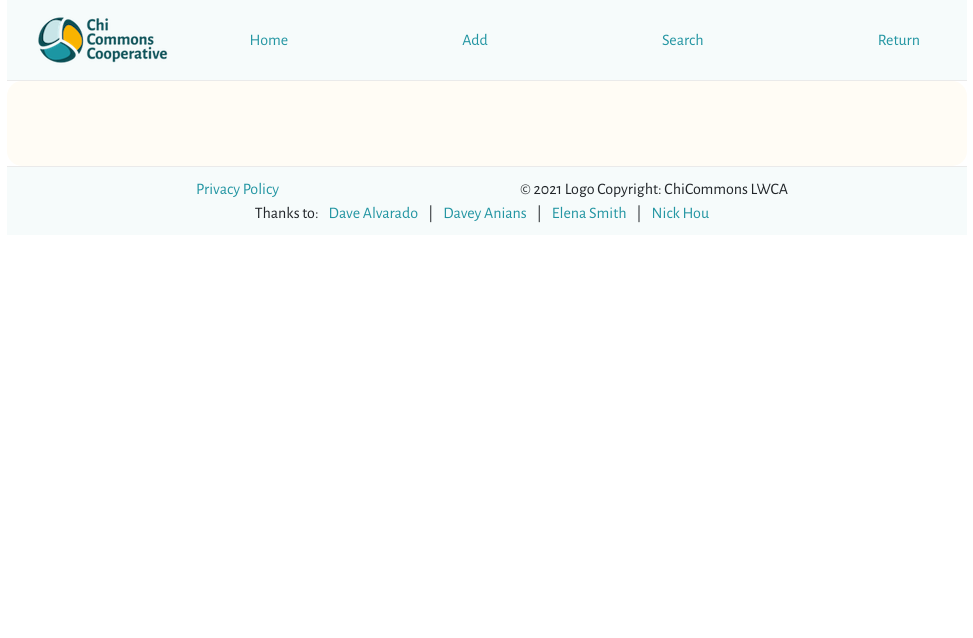
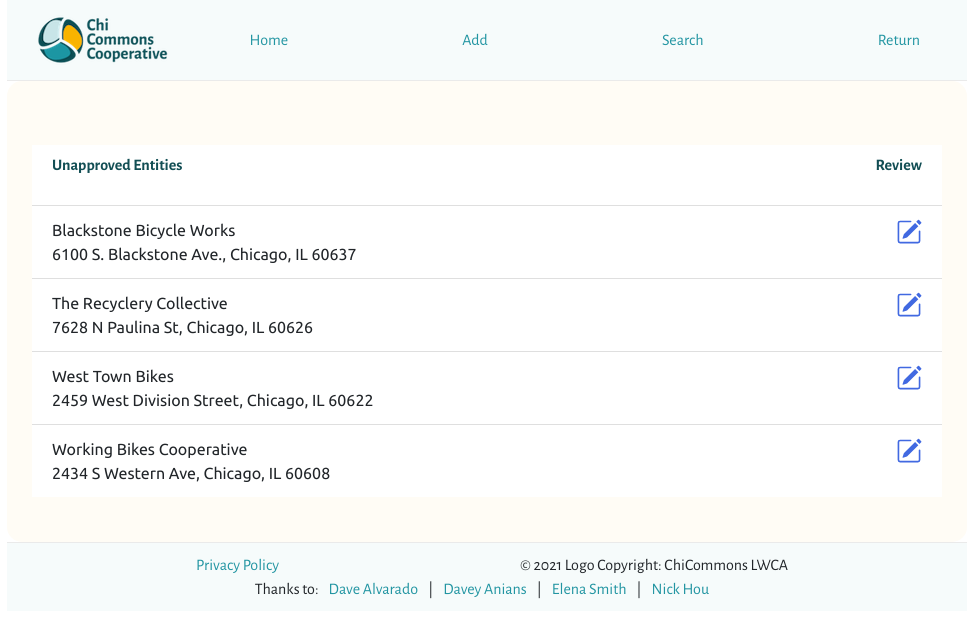
Before and after one commit to chicommons/maps, a React (Create React App) app in the folder client/: page /unapproved-list in a window 1280 px wide. Shown: the top 638 px of the page, without its empty margins (153-1126 px from the left). Built offline with nearby package versions, Linux system fonts and the light colour scheme.

Commit message:
componentized search render and begain unapproved list page

```diff
--- a/client/src/App.js
+++ b/client/src/App.js
@@ -16,6 +16,7 @@
 import Footer from "./components/Footer";
 import { AlertProvider } from "./components/AlertProvider";
 import Logo from "./logo.png";
+import UnapprovedList from "./components/UnapprovedList";
 
 function App() {
   return (
@@ -52,6 +53,12 @@
                   path="/approve-coop/:id"
                   component={DirectoryAddUpdate}
                 />
+
+                <Route
+                  path="/unapproved-list/"
+                  component={UnapprovedList}
+                />
+
                 <Route path="/:coop_id/people" component={AddPerson} />
                 <Route path="/person/:id/edit" component={EditPerson} />
                 <Route path="/:coop_id/listpeople" component={ListPeople} />
--- /dev/null
+++ b/client/src/components/RenderCoopList.jsx
@@ -0,0 +1,49 @@
+import React from "react";
+
+import ListGroup from "react-bootstrap/ListGroup";
+import ListGroupItem from "react-bootstrap/ListGroupItem";
+import { PencilSquare } from "react-bootstrap-icons";
+import { Link } from "react-router-dom";
+
+const RenderCoopList = (props) => {
+    const formatAddress = (obj) => {
+        const streetAdd = obj.formatted;
+        const cityName = obj.locality.name;
+        const stateCode = obj.locality.state.code;
+        const zip = obj.locality.postal_code;
+
+        return streetAdd + ", " + cityName + ", " + stateCode + " " + zip;
+    };
+
+      return (
+        <>
+          <br/>
+          <ListGroup variant="flush">
+            <ListGroupItem key="header">
+              <h3 className="float-left font-weight-bold">
+                {props.columnOneText}
+              </h3>
+              <h3 className="float-right font-weight-bold">
+                {props.columnTwoText}
+              </h3>
+            </ListGroupItem>
+            {props.searchResults.map((item) => (
+              <ListGroupItem key={item.id} value={item.name}>
+                <div className="float-left">
+                  {item.name}
+                  <br />
+                  {formatAddress(item.addresses[0])}
+                </div>
+                <span className="float-right">
+                  <Link to={props.link + item.id}>
+                    <PencilSquare color="royalblue" size={26} />
+                  </Link>
+                </span>
+              </ListGroupItem>
+            ))}
+          </ListGroup>
+        </>
+      );
+  };
+
+  export default RenderCoopList;
--- a/client/src/components/Search.jsx
+++ b/client/src/components/Search.jsx
@@ -1,10 +1,9 @@
 import React, { useState, useEffect, useRef } from "react";
 import { FormControl, FormGroup, FormLabel } from "react-bootstrap";
 import "../Search.css";
-import ListGroup from "react-bootstrap/ListGroup";
-import ListGroupItem from "react-bootstrap/ListGroupItem";
-import { PencilSquare } from "react-bootstrap-icons";
-import { Link } from "react-router-dom";
+
+import RenderCoopList from "./RenderCoopList";
+
 import _ from "lodash";
 
 /* Import Components */
@@ -191,15 +190,6 @@
     buildSearchUrl(coopSearchSettings, setSearchUrl);
   };
 
-  const formatAddress = (obj) => {
-    const streetAdd = obj.formatted;
-    const cityName = obj.locality.name;
-    const stateCode = obj.locality.state.code;
-    const zip = obj.locality.postal_code;
-
-    return streetAdd + ", " + cityName + ", " + stateCode + " " + zip;
-  };
-
   const handleMultiSelect = (e) => {
     const { name, value } = e.target;
     const selected = coopSearchSettings[name]
@@ -216,36 +206,13 @@
   // same logic from Search.jsx
   const renderSearchResults = () => {
     if (searchResults && searchResults.length) {
-      return (
-        <>
-          <br/>
-          <ListGroup variant="flush">
-            <ListGroupItem key="header">
-              <h3 className="float-left font-weight-bold">
-                Matching Entities
-              </h3>
-              <h3 className="float-right font-weight-bold">
-                Edit
-              </h3>
-            </ListGroupItem>
-            {searchResults.map((item) => (
-              <ListGroupItem key={item.id} value={item.name}>
-                <div className="float-left">
-                  {item.name}
-                  <br />
-                  {formatAddress(item.addresses[0])}
-                </div>
-                <span className="float-right">
-                  <Link to={"/directory-additions-updates/" + item.id}>
-                    <PencilSquare color="royalblue" size={26} />
-                  </Link>
-                </span>
-              </ListGroupItem>
-            ))}
-          </ListGroup>
-        </>
-      );
-    }
+
+         console.log(searchResults);
+
+         return (
+           <RenderCoopList link={"/directory-additions-updates/"} searchResults={searchResults}  columnOneText={"Matching Entities"} columnTwoText={"Edit"} />
+         )
+    };
   };
 
   return (
--- /dev/null
+++ b/client/src/components/UnapprovedList.jsx
@@ -0,0 +1,135 @@
+import React from 'react'
+import RenderCoopList from "./RenderCoopList";
+
+const UnapprovedList = () => {
+    let sampleData = [
+        {
+          "id": 94,
+          "name": "Blackstone Bicycle Works",
+          "addresses": [
+            {
+              "id": 92,
+              "street_number": "6100",
+              "route": "Ave.",
+              "raw": "6100 S. Blackstone Ave.",
+              "formatted": "6100 S. Blackstone Ave.",
+              "latitude": 41.78388065,
+              "longitude": -87.59038586,
+              "locality": {
+                "id": 4,
+                "name": "Chicago",
+                "postal_code": "60637",
+                "state": {
+                  "id": 19313,
+                  "code": "IL",
+                  "name": "Illinois",
+                  "country": {
+                    "id": 484,
+                    "name": "United States",
+                    "code": "US"
+                  }
+                }
+              }
+            }
+          ]
+        },
+        {
+          "id": 750,
+          "name": "The Recyclery Collective",
+          "addresses": [
+            {
+              "id": 712,
+              "street_number": "7628",
+              "route": "St",
+              "raw": "7628 N Paulina St",
+              "formatted": "7628 N Paulina St",
+              "latitude": 42.01990194,
+              "longitude": -87.67318087,
+              "locality": {
+                "id": 35,
+                "name": "Chicago",
+                "postal_code": "60626",
+                "state": {
+                  "id": 19313,
+                  "code": "IL",
+                  "name": "Illinois",
+                  "country": {
+                    "id": 484,
+                    "name": "United States",
+                    "code": "US"
+                  }
+                }
+              }
+            }
+          ]
+        },
+        {
+          "id": 817,
+          "name": "West Town Bikes",
+          "addresses": [
+            {
+              "id": 776,
+              "street_number": "2459",
+              "route": "Street",
+              "raw": "2459 West Division Street",
+              "formatted": "2459 West Division Street",
+              "latitude": 41.90291137,
+              "longitude": -87.68847062,
+              "locality": {
+                "id": 45,
+                "name": "Chicago",
+                "postal_code": "60622",
+                "state": {
+                  "id": 19313,
+                  "code": "IL",
+                  "name": "Illinois",
+                  "country": {
+                    "id": 484,
+                    "name": "United States",
+                    "code": "US"
+                  }
+                }
+              }
+            }
+          ]
+        },
+        {
+          "id": 841,
+          "name": "Working Bikes Cooperative",
+          "addresses": [
+            {
+              "id": 796,
+              "street_number": "2434",
+              "route": "Ave",
+              "raw": "2434 S Western Ave",
+              "formatted": "2434 S Western Ave",
+              "latitude": 41.8470678,
+              "longitude": -87.68559226,
+              "locality": {
+                "id": 98,
+                "name": "Chicago",
+                "postal_code": "60608",
+                "state": {
+                  "id": 19313,
+                  "code": "IL",
+                  "name": "Illinois",
+                  "country": {
+                    "id": 484,
+                    "name": "United States",
+                    "code": "US"
+                  }
+                }
+              }
+            }
+          ]
+        }
+      ];
+
+    return (
+        <>
+            <RenderCoopList link={"/approve-coop/"} searchResults={sampleData}  columnOneText={"Unapproved Entities"} columnTwoText={"Review"} />
+        </>
+    )
+}
+
+export default UnapprovedList;
```
